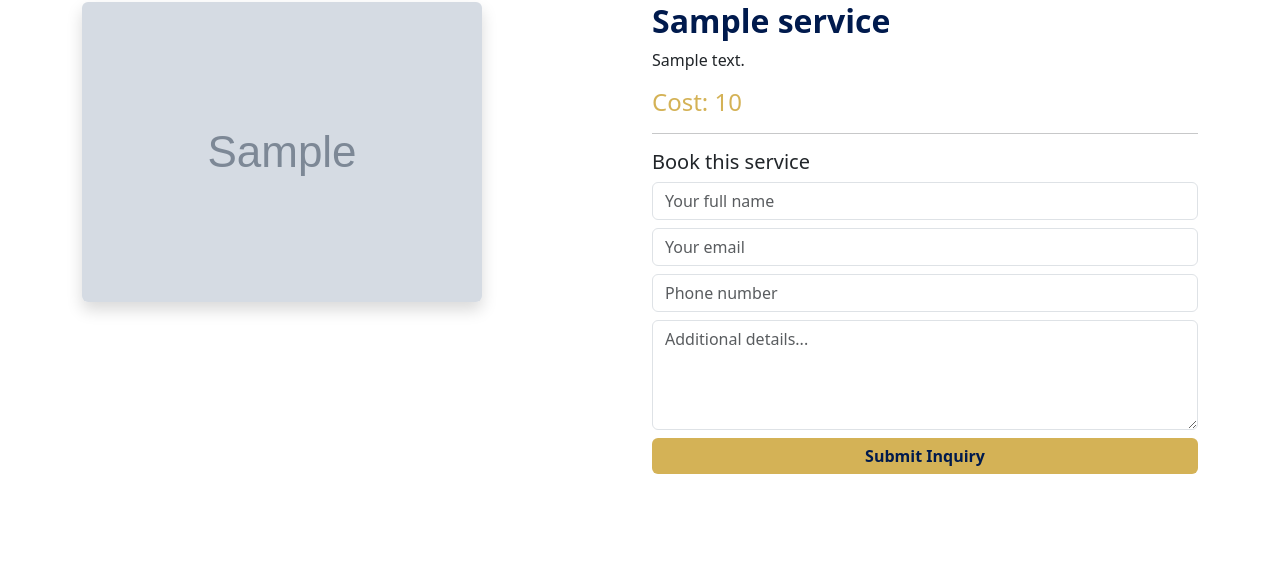
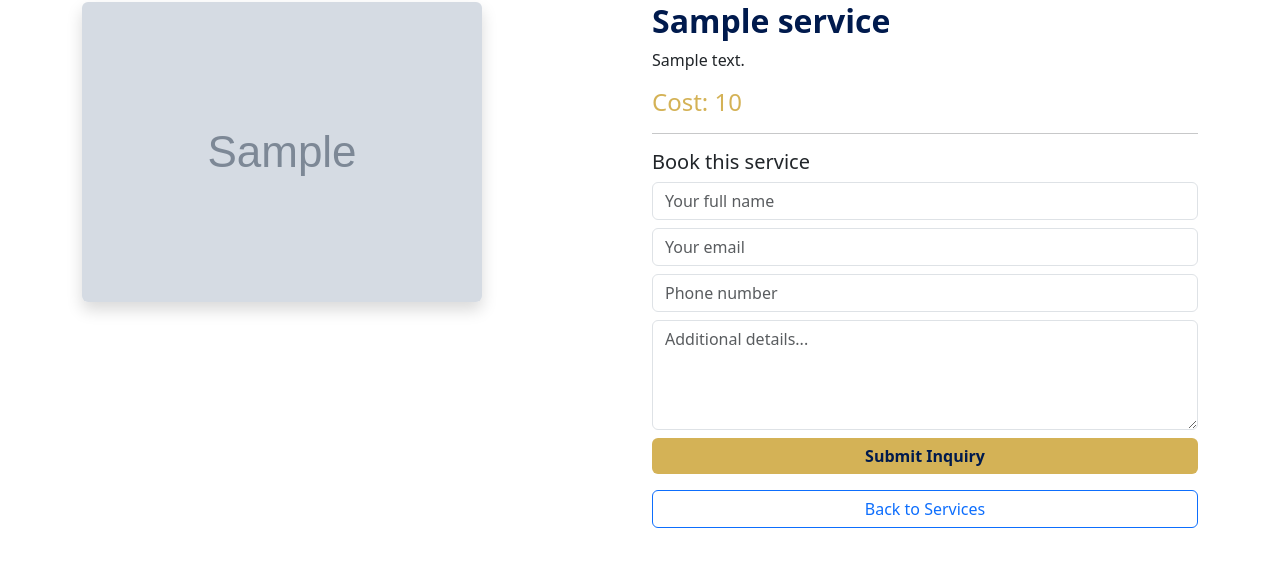
Before and after one commit to IwakuraTakayoshi/garish, a PHP site: page /service.php?id=1 in a window 1280 px wide. Shown: the part 446-1022 px from the top of the page. Before the commit the page ends 920 px from the top, so only its background shows below. Run offline with PHP 8.4, Linux system fonts and the light colour scheme; tables that the repository leaves empty or names only in its code hold one stand-in row (values such as "Sample post"); grey boxes marked "Sample" are stand-in pictures.

Commit message:
saving my changes

```diff
--- a/index.php
+++ b/index.php
@@ -105,7 +105,7 @@
     <div class="container text-center">
       <h2 class="section-title">Conference & Events</h2>
       <p class="lead">Host your meetings, conferences, and banquets in our well-equipped halls.</p>
-      <img src="assets/images/con.jpg" class="img-fluid rounded shadow mt-3" alt="Conference Hall">
+      <img src="assets/images/conference.jpg" class="img-fluid rounded shadow mt-3" alt="Conference Hall">
     </div>
   </section>
 
--- a/service.php
+++ b/service.php
@@ -126,9 +126,12 @@ if(!$service) {
             <textarea name="Message" class="form-control" rows="4" placeholder="Additional details..." required></textarea>
         </div>
 
-        <button type="submit" class="btn btn-gold w-100">Submit Inquiry</button>
+        <button type="submit" class="btn btn-gold w-100 mb-3">Submit Inquiry</button>
         </form>
 
+        <a href="rooms.php" class="btn btn-outline-primary w-100">
+          Back to Services
+        </a>
 
     </div>
 
```
Also changed, not shown: assets/images/conference.jpg (renamed from assets/images/confrence.jpg).
